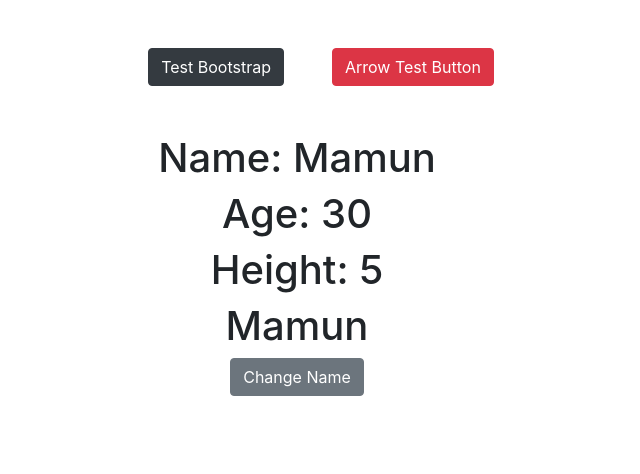
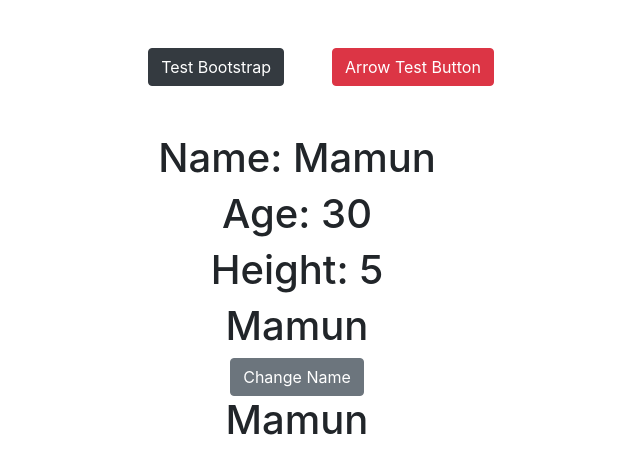
Before and after one commit to mamuncse15031/CSS-React-Bootstrap, a React (Create React App) app: page / in a window 1280 px wide. Shown: the top 474 px of the page, without its empty margins (343-983 px from the left). Built offline with nearby package versions, Linux system fonts and the light colour scheme.

Commit message:
test case set state

```diff
--- a/src/mycomponents/SetStateClassCompo.js
+++ b/src/mycomponents/SetStateClassCompo.js
@@ -19,8 +19,11 @@ class SetStateClassCompo extends Component{
     }
     render(){
         return <div>
+
             <h1>{this.state.name}</h1>
             <button class="btn btn-secondary" onClick={this.chnageName.bind(this,"Anay")}>Change Name</button>
+            <h1>{this.state.name}</h1>
+
         </div>
     }
 
```
Also changed, not shown: 1 other file (tests, documents, lock files or other folders).
